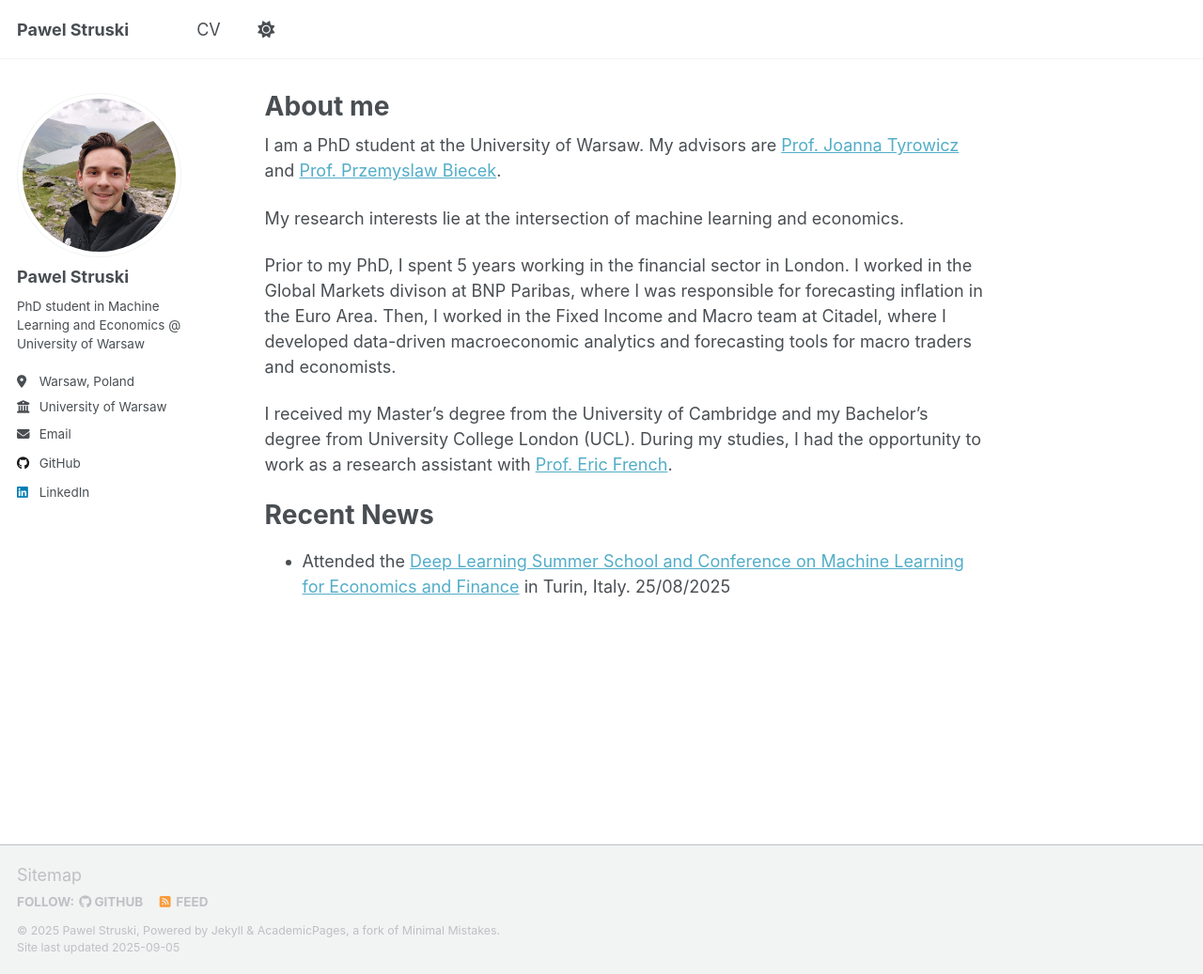
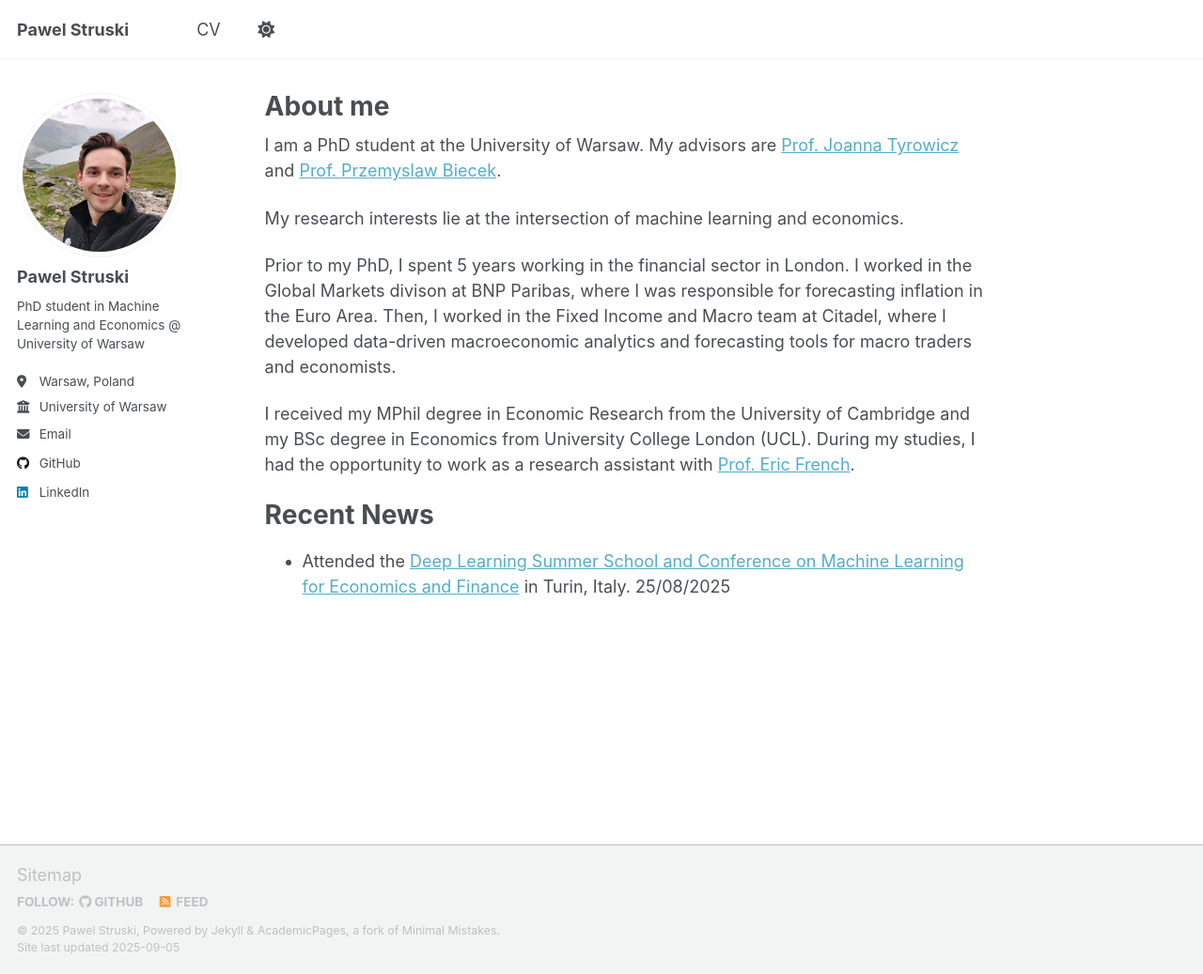
Before and after one commit to pstruski/pstruski.github.io, a Jekyll site: the page built from _pages/about.md, in a window 1280 px wide and 1037 px high. Shown: the whole window at 94% size. Built offline with Jekyll 4.4.1, drawn with Linux system fonts in a browser that asks for light colours; a script that is not in the unit is left out.

Commit message:
minor tweaks

```diff
--- a/_pages/about.md
+++ b/_pages/about.md
@@ -18,9 +18,9 @@ the Global Markets divison at BNP Paribas, where I was responsible for forecasti
 Then, I worked in the Fixed Income and Macro team at Citadel, where I developed
 data-driven macroeconomic analytics and forecasting tools for macro traders and economists.
 
-I received my Master's degree from the University of Cambridge and my Bachelor's degree
-from University College London (UCL). During my studies, I had the opportunity to
-work as a research assistant with [Prof. Eric French](https://sites.google.com/site/ericfrenchecon/).
+I received my MPhil degree in Economic Research from the University of Cambridge
+and my BSc degree in Economics from University College London (UCL).
+During my studies, I had the opportunity to work as a research assistant with [Prof. Eric French](https://sites.google.com/site/ericfrenchecon/).
 
 
 Recent News
```
Also changed, not shown: _pages/cv.md (+1 -1 lines), 1 other file.
